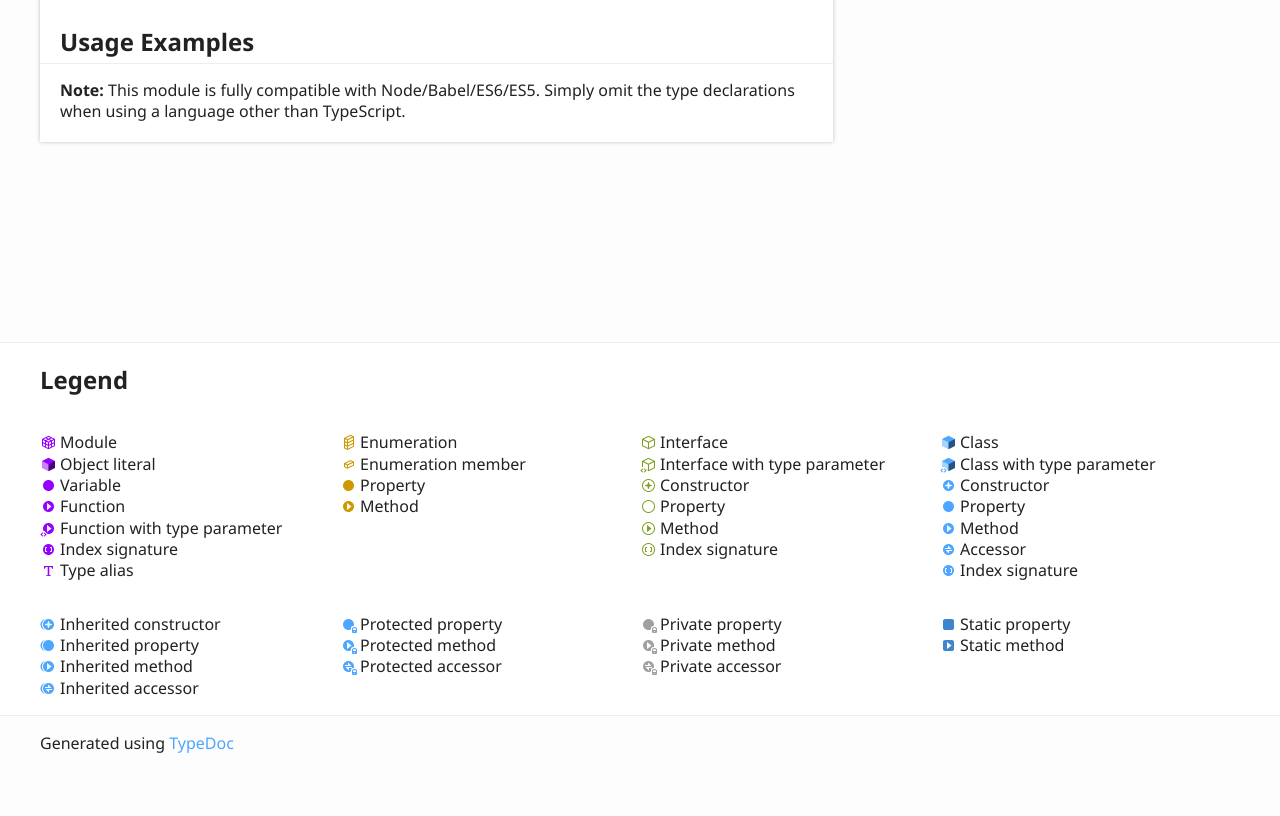
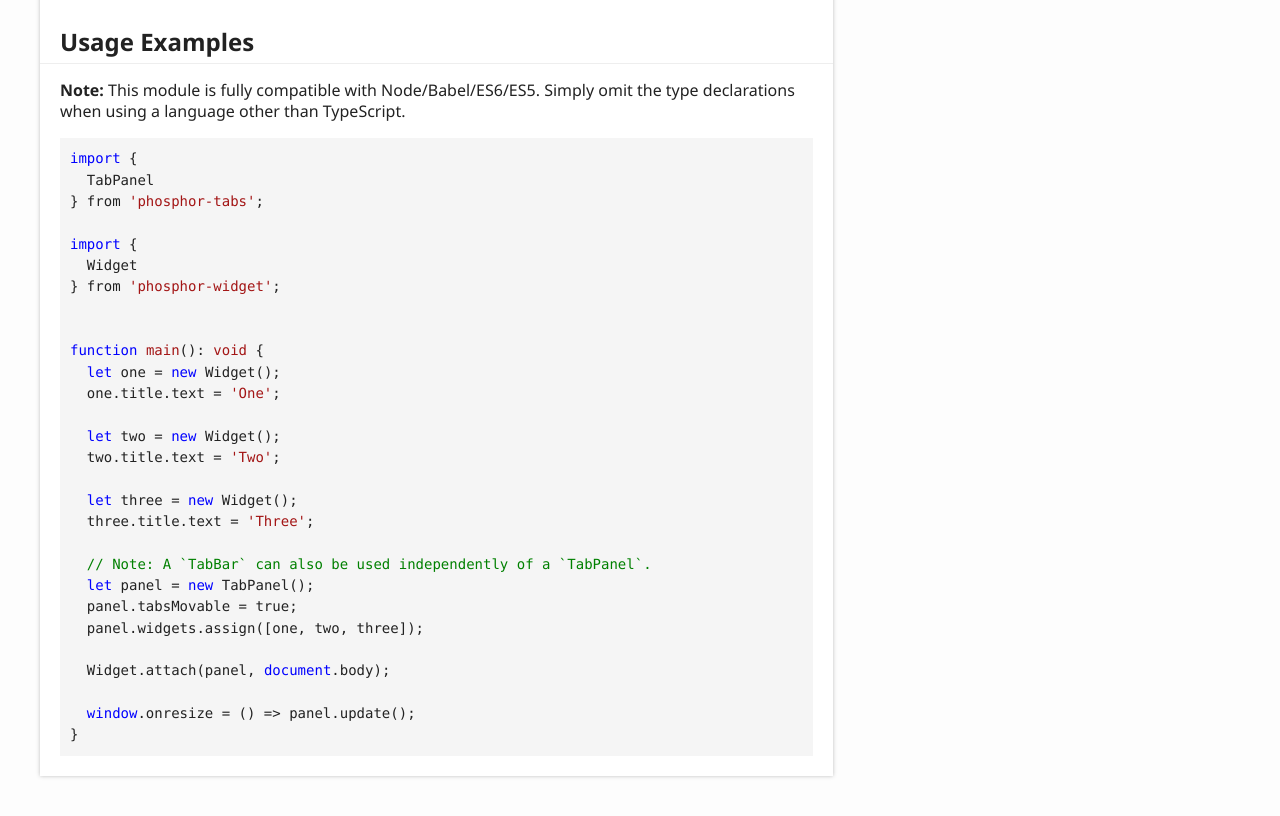
Before and after one commit to gochoam/phosphor-tabs, a plain HTML site: page api/index.html in a window 1280 px wide. Shown: the part 2640-3456 px from the top of the page. Before the commit the page ends 3410 px from the top, so only its background shows below. Drawn offline with Linux system fonts and the light colour scheme.

Commit message:
autocommit docs

```diff
--- a/api/index.html
+++ b/api/index.html
@@ -128,6 +128,35 @@ browserify myapp.js -o mybundle.js
 				<h2 id="usage-examples">Usage Examples</h2>
 				<p><strong>Note:</strong> This module is fully compatible with Node/Babel/ES6/ES5. Simply
 				omit the type declarations when using a language other than TypeScript.</p>
+				<pre><code class="lang-typescript"><span class="hljs-keyword">import</span> {
+  TabPanel
+} from <span class="hljs-string">'phosphor-tabs'</span>;
+
+<span class="hljs-keyword">import</span> {
+  Widget
+} from <span class="hljs-string">'phosphor-widget'</span>;
+
+
+<span class="hljs-function"><span class="hljs-keyword">function</span> <span class="hljs-title">main</span>(<span class="hljs-params"></span>): <span class="hljs-title">void</span> </span>{
+  <span class="hljs-keyword">let</span> one = <span class="hljs-keyword">new</span> Widget();
+  one.title.text = <span class="hljs-string">'One'</span>;
+
+  <span class="hljs-keyword">let</span> two = <span class="hljs-keyword">new</span> Widget();
+  two.title.text = <span class="hljs-string">'Two'</span>;
+
+  <span class="hljs-keyword">let</span> three = <span class="hljs-keyword">new</span> Widget();
+  three.title.text = <span class="hljs-string">'Three'</span>;
+
+  <span class="hljs-comment">// Note: A `TabBar` can also be used independently of a `TabPanel`.</span>
+  <span class="hljs-keyword">let</span> panel = <span class="hljs-keyword">new</span> TabPanel();
+  panel.tabsMovable = <span class="hljs-literal">true</span>;
+  panel.widgets.assign([one, two, three]);
+
+  Widget.attach(panel, <span class="hljs-built_in">document</span>.body);
+
+  <span class="hljs-built_in">window</span>.onresize = () =&gt; panel.update();
+}
+</code></pre>
 			</div>
 		</div>
 		<div class="col-4 col-menu menu-sticky-wrap menu-highlight">
```
